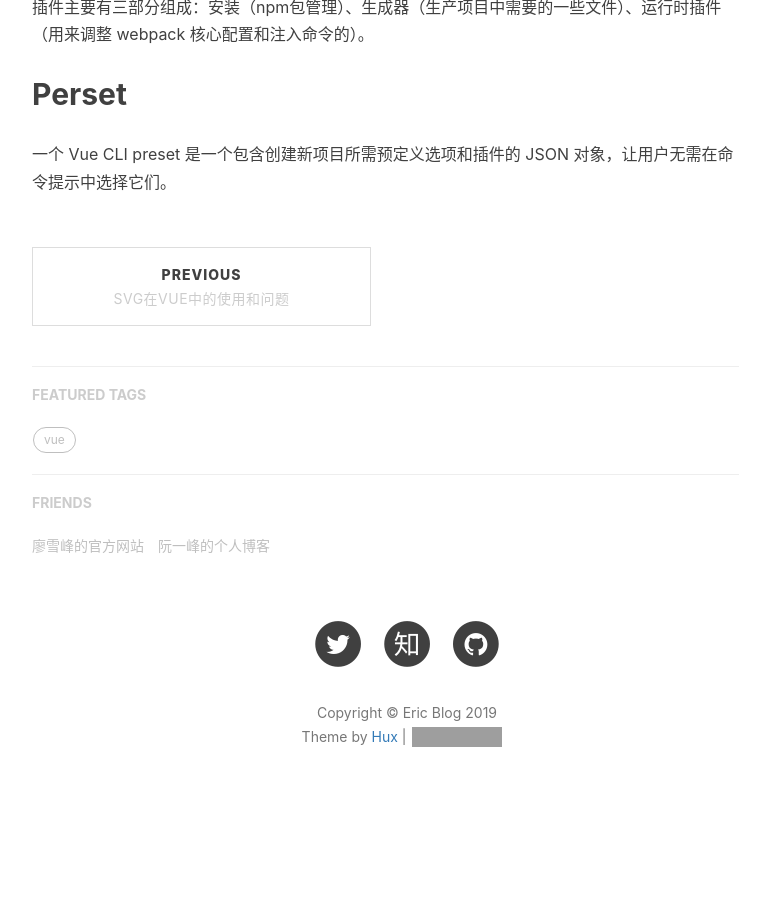
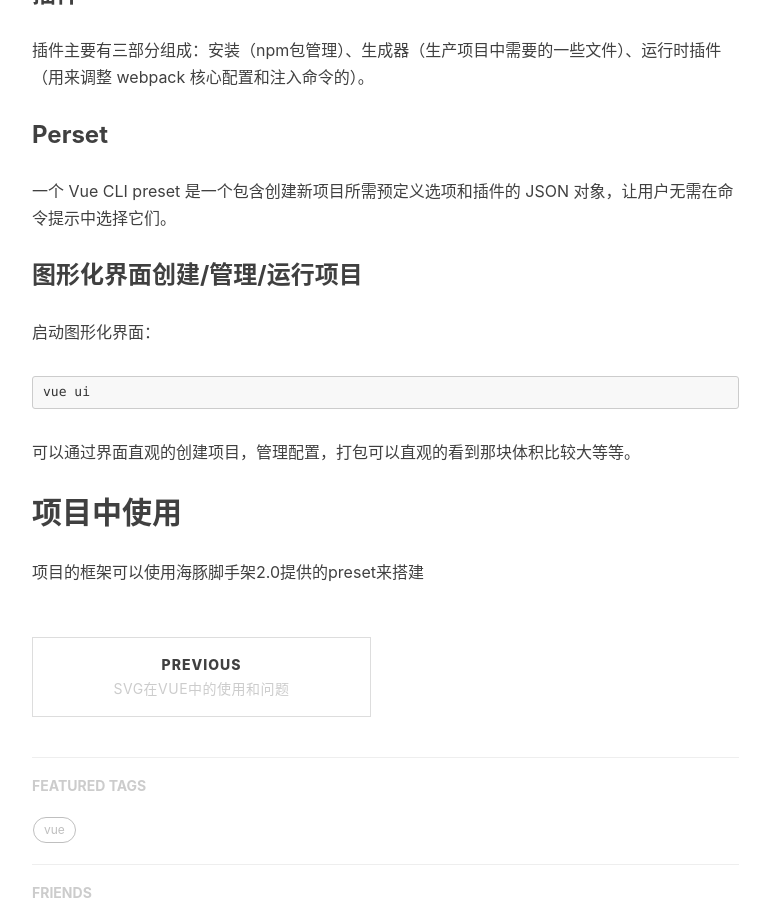
Before and after one commit to jxderic/jxderic.github.io, a Jekyll site: the page built from _posts/2019/2019-02-17-Vue CLI 3的使用总结.markdown, in a window 1280 px wide and 900 px high, scrolled down 1238 px. Shown: the whole window, without its empty margins (233-1003 px from the left). Built offline with Jekyll 4.4.1, drawn with Linux system fonts in a browser that asks for light colours; nearby versions of some CDN libraries; our own code applies the rules of GitHub Pages for plain Markdown files; comment, search, counter and statistics services are not loaded; before the commit the page ends 2079 px from its top, so only the background shows below that; grey boxes are pictures that could not be loaded.

Commit message:
feat: 更新vue-cli3总结的博客

````diff
--- a/_posts/2019/2019-02-17-Vue CLI 3的使用总结.markdown
+++ b/_posts/2019/2019-02-17-Vue CLI 3的使用总结.markdown
@@ -9,7 +11,7 @@
    * 项目内部的`vue-cli-service`命令，提供`serve`、`build`和`inspect`(审查一个 Vue CLI 项目的 webpack config)等命令。
 3. CLI插件 向你的 Vue 项目提供可选功能的 npm 包
 
-## 快速原型开发
+### 快速原型开发
 
 你可以使用 `vue serve` 和 `vue build` 命令对单个 `*.vue` 文件进行快速原型开发，不过这需要先额外安装一个全局的扩展：
 
@@ -19,12 +21,24 @@ npm install -g @vue/cli-service-global
 
 `vue build` 也提供了将组件构建成为一个库或一个 Web Components 组件的能力
 
-## 插件
+### 插件
 
 插件主要有三部分组成：安装（npm包管理）、生成器（生产项目中需要的一些文件）、运行时插件（用来调整 webpack 核心配置和注入命令的）。
 
-
-
-## Perset
+### Perset
 
 一个 Vue CLI preset 是一个包含创建新项目所需预定义选项和插件的 JSON 对象，让用户无需在命令提示中选择它们。
+
+### 图形化界面创建/管理/运行项目
+
+启动图形化界面：
+
+```
+vue ui
+```
+
+可以通过界面直观的创建项目，管理配置，打包可以直观的看到那块体积比较大等等。
+
+## 项目中使用
+
+项目的框架可以使用海豚脚手架2.0提供的preset来搭建
````
Also changed, not shown: other parts of _posts/2019/2019-02-17-Vue CLI 3的使用总结.markdown (+3 -1 lines).
